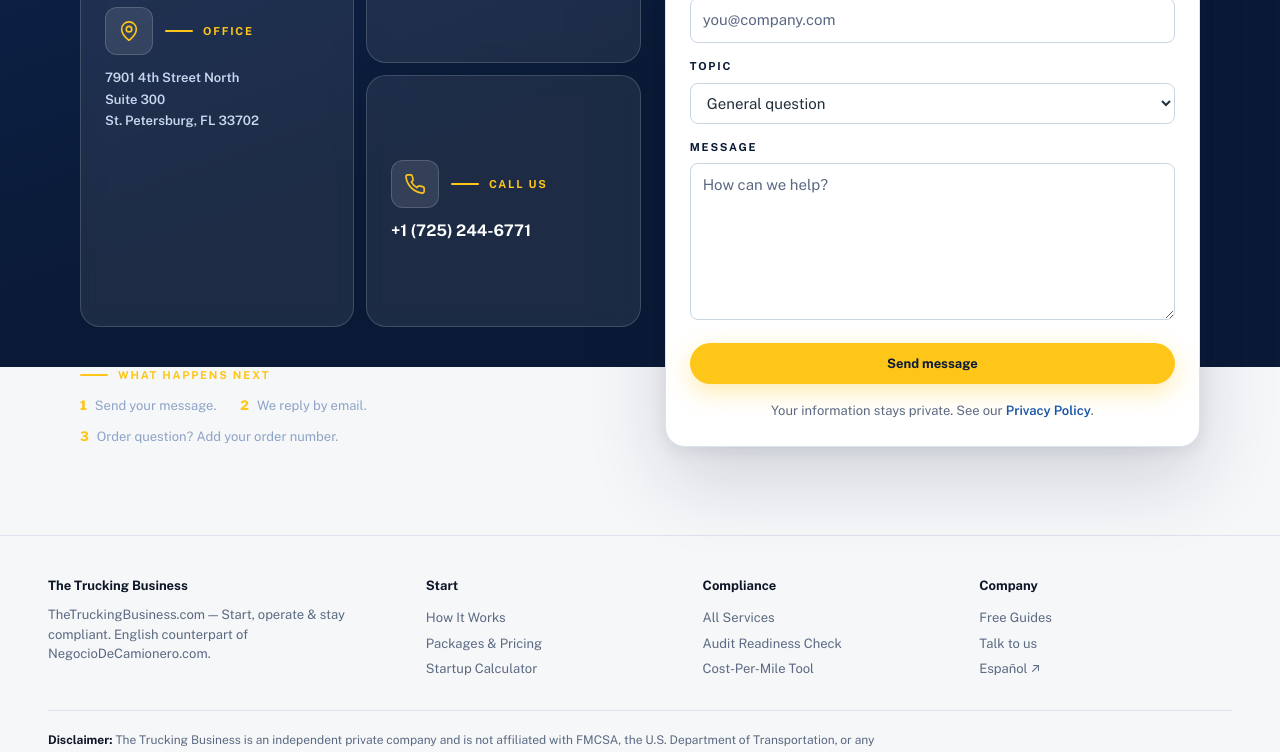
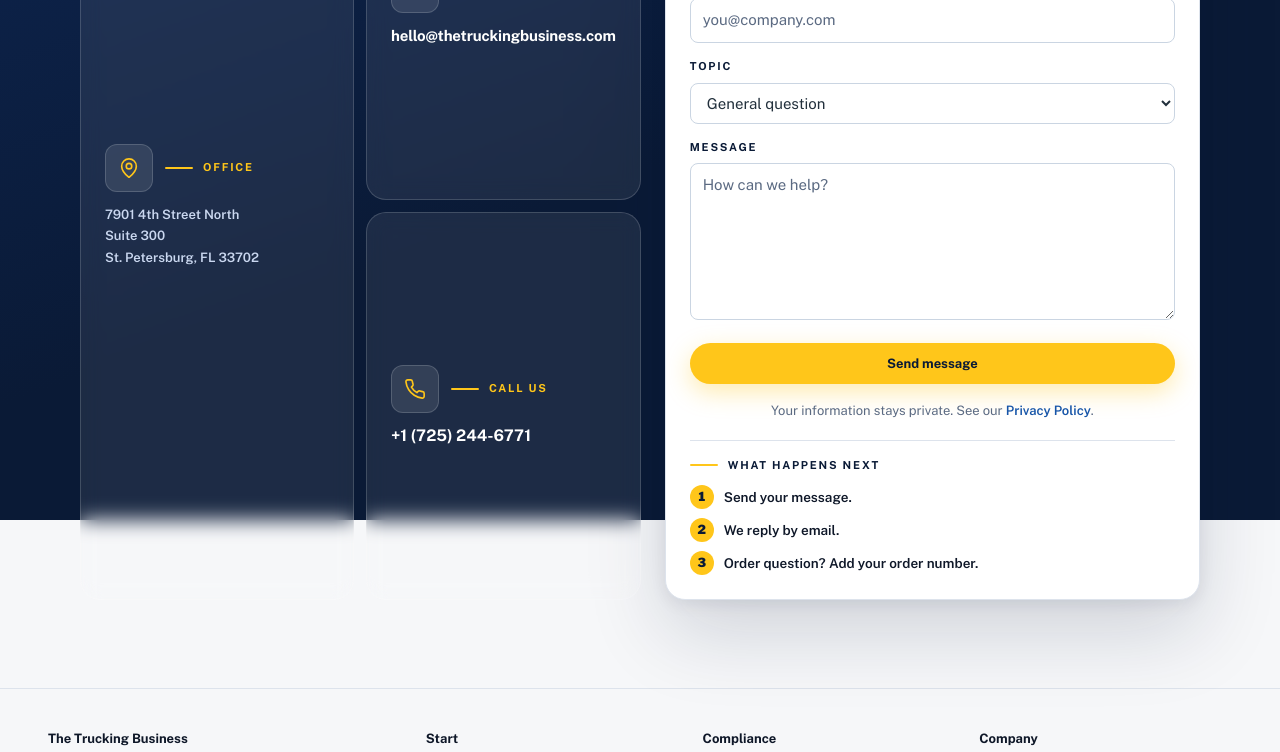
Before and after one commit to UNOGroupLLC/thetruckingbusiness, a Next.js app: page /contact in a window 1280 px wide. Shown: the part 607-1359 px from the top of the page. Built offline with nearby package versions, Linux system fonts and the light colour scheme.

Commit message:
Add files via upload

```diff
--- a/app/contact/page.tsx
+++ b/app/contact/page.tsx
@@ -68,7 +68,7 @@ export default function ContactPage() {
           </p>
 
           <div className="contact-grid">
-            {/* LEFT: glass contact panels + what happens next, on the navy */}
+            {/* LEFT: glass contact panels, on the navy */}
             <div className="contact-side">
               <div className="contact-panels">
                 {/* Office — one wide, tall anchor panel */}
@@ -124,6 +124,13 @@ export default function ContactPage() {
                 </div>
               </div>
 
+            </div>
+
+            {/* RIGHT: the form — the single solid card, overlapping the hero.
+                What happens next lives inside this card as its bottom strip (v7). */}
+            <div className="contact-form-card">
+              <h2 className="contact-form-title">Send us a message</h2>
+              <ContactForm />
               <div className="contact-next">
                 <p className="kicker">What happens next</p>
                 <ol className="contact-steps">
@@ -136,12 +143,6 @@ export default function ContactPage() {
                 </ol>
               </div>
             </div>
-
-            {/* RIGHT: the form — the single solid card, overlapping the hero */}
-            <div className="contact-form-card">
-              <h2 className="contact-form-title">Send us a message</h2>
-              <ContactForm />
-            </div>
           </div>
         </div>
       </section>
--- a/app/globals.css
+++ b/app/globals.css
@@ -241,14 +241,15 @@ a.contact-card-value:hover {
   flex-shrink: 0;
 }
 .contact-next {
-  margin-top: auto;
-  padding-top: 24px;
+  border-top: 1px solid #dde3ec;
+  margin-top: 18px;
+  padding-top: 16px;
 }
 .contact-next .kicker {
   font-size: 11px;
   font-weight: 800;
   letter-spacing: 0.16em;
-  color: #ffc61a;
+  color: #0a1a36;
   margin-bottom: 12px;
 }
 .contact-steps {
@@ -256,21 +257,30 @@ a.contact-card-value:hover {
   margin: 0;
   padding: 0;
   display: flex;
-  flex-wrap: wrap;
-  gap: 12px 24px;
+  flex-direction: column;
+  gap: 9px;
 }
 .contact-steps li {
   display: flex;
-  align-items: baseline;
-  gap: 8px;
-  font-size: 13px;
-  color: #8ea3c7;
+  align-items: center;
+  gap: 10px;
+  font-size: 13.5px;
+  font-weight: 600;
+  color: #0e1728;
 }
 .contact-step-num {
+  width: 24px;
+  height: 24px;
+  border-radius: 50%;
+  background: #ffc61a;
+  color: #0a1a36;
   font-family: "Libre Franklin", ui-sans-serif, system-ui, sans-serif;
-  font-size: 13px;
-  font-weight: 800;
-  color: #ffc61a;
+  font-size: 12.5px;
+  font-weight: 900;
+  display: inline-flex;
+  align-items: center;
+  justify-content: center;
+  flex-shrink: 0;
 }
 @media (max-width: 900px) {
   .contact-grid {
@@ -287,7 +297,4 @@ a.contact-card-value:hover {
   .contact-stack .contact-card {
     flex: none;
   }
-  .contact-next {
-    margin-top: 0;
-  }
 }
```
